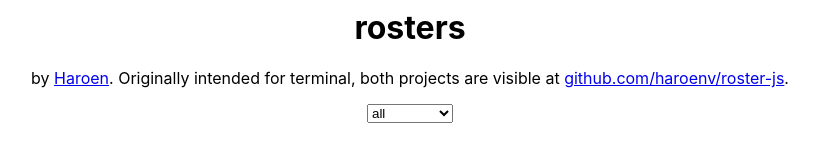
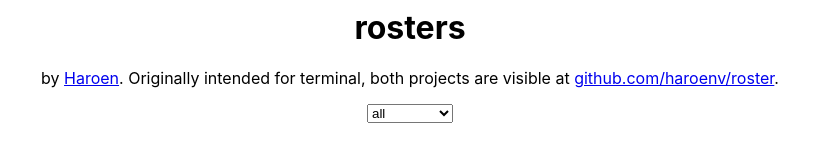
Before and after one commit to Haroenv/roster, a website: page index.html in a window 1280 px wide. Shown: the whole page, without its empty margins (230-1045 px from the left). Drawn offline with Linux system fonts and the light colour scheme.

Commit message:
new link

```diff
--- a/index.html
+++ b/index.html
@@ -27,7 +27,7 @@
   <meta name="description" content="Roster by Haroen. Originally intended for terminal, both projects are visible at github.com/haroenv/roster.">
 </head>
 <h1>rosters</h1>
-<p>by <a href="https://haroen.me">Haroen</a>. Originally intended for terminal, both projects are visible at <a href="https://github.com/haroenv/roster">github.com/haroenv/roster-js</a>.</p>
+<p>by <a href="https://haroen.me">Haroen</a>. Originally intended for terminal, both projects are visible at <a href="https://github.com/haroenv/roster">github.com/haroenv/roster</a>.</p>
 <form id="day">
   <select onchange="this.form.submit()" name="day">
     <option value="all">all</option>
```
